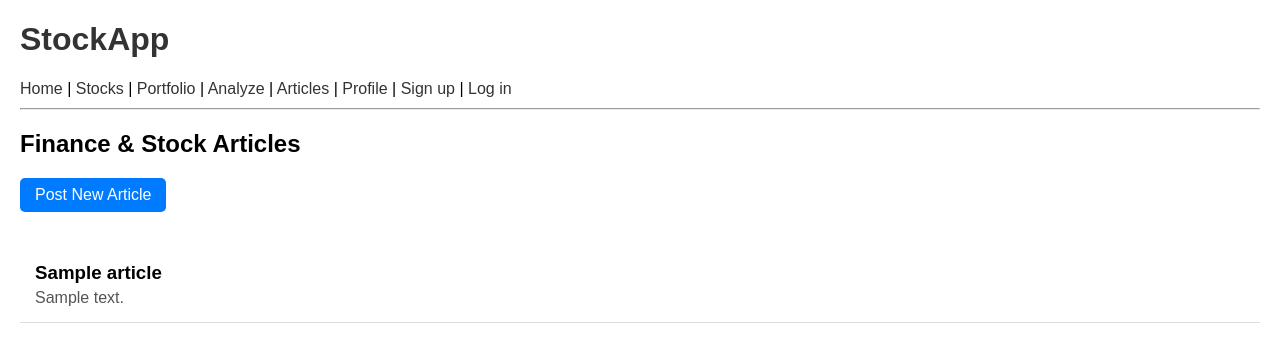
After one commit to Ritesh17rb/Stock-App, a Flask app: page /articles/ in a window 1280 px wide. The commit adds this page. Shown: the top 362 px of the page. Run offline with Flask 3, Linux system fonts and the light colour scheme; a database or web service that is not in the repository returns one stand-in record (values such as "Sample title").

Commit message:
Added the Article Feature

```diff
--- a/app.py
+++ b/app.py
@@ -4,6 +4,8 @@ from config import Config
 from blueprints.auth import auth
 from blueprints.profile import profile
 from blueprints.stocks import stocks
+from blueprints.articles import articles_bp
+
 import os
 
 def create_app():
@@ -14,6 +16,7 @@ def create_app():
     app.register_blueprint(auth)
     app.register_blueprint(profile)
     app.register_blueprint(stocks)
+    app.register_blueprint(articles_bp)
 
     @app.route("/")
     def index():
--- /dev/null
+++ b/blueprints/articles.py
@@ -0,0 +1,79 @@
+from flask import Blueprint, render_template, request, session, redirect, url_for, flash
+from models import create_article, get_articles, get_article_by_id, like_article, dislike_article, delete_article
+import os
+from werkzeug.utils import secure_filename
+
+articles_bp = Blueprint("articles", __name__, url_prefix="/articles")
+
+UPLOAD_FOLDER = "static/uploads"
+ALLOWED_EXTENSIONS = {"png", "jpg", "jpeg", "gif"}
+
+def allowed_file(filename):
+    return '.' in filename and filename.rsplit('.', 1)[1].lower() in ALLOWED_EXTENSIONS
+
+# --- List all articles ---
+@articles_bp.route("/")
+def list_articles():
+    articles = get_articles()
+    return render_template("articles.html", articles=articles)
+
+# --- Create new article ---
+@articles_bp.route("/create", methods=["GET", "POST"])
+def create():
+    if "user_id" not in session:
+        flash("Login required to post an article", "warning")
+        return redirect(url_for("auth.login"))
+
+    if request.method == "POST":
+        title = request.form.get("title")
+        content = request.form.get("content")
+        file = request.files.get("image")
+
+        image_url = None
+        if file and allowed_file(file.filename):
+            filename = secure_filename(file.filename)
+            filepath = os.path.join(UPLOAD_FOLDER, filename)
+            os.makedirs(UPLOAD_FOLDER, exist_ok=True)
+            file.save(filepath)
+            image_url = "/" + filepath.replace("\\", "/")
+
+        create_article(session["user_id"], title, content, image_url)
+        flash("Article posted successfully", "success")
+        return redirect(url_for("articles.list_articles"))
+
+    return render_template("create_article.html")
+
+# --- View single article ---
+@articles_bp.route("/<article_id>")
+def view(article_id):
+    article = get_article_by_id(article_id)
+    if not article:
+        flash("Article not found", "danger")
+        return redirect(url_for("articles.list_articles"))
+    return render_template("view_article.html", article=article)
+
+# --- Like an article ---
+@articles_bp.route("/like/<article_id>")
+def like(article_id):
+    like_article(article_id)
+    return redirect(url_for("articles.list_articles"))
+
+# --- Dislike an article ---
+@articles_bp.route("/dislike/<article_id>")
+def dislike(article_id):
+    dislike_article(article_id)
+    return redirect(url_for("articles.list_articles"))
+
+# --- Delete an article ---
+@articles_bp.route("/delete/<article_id>")
+def delete(article_id):
+    if "user_id" not in session:
+        flash("Login required", "warning")
+        return redirect(url_for("auth.login"))
+
+    result = delete_article(article_id, session["user_id"])
+    if result.deleted_count:
+        flash("Article deleted successfully", "success")
+    else:
+        flash("You can only delete your own article", "danger")
+    return redirect(url_for("articles.list_articles"))
--- a/models.py
+++ b/models.py
@@ -1,15 +1,17 @@
-# models.py
 from pymongo import MongoClient
 from bson.objectid import ObjectId
 from config import Config
 import os
+import datetime
 
 client = MongoClient(Config.MONGO_URI)
 db = client.get_default_database()
 
 users = db.users
 portfolios = db.portfolios
+articles_col = db.articles  # new collection
 
+# --- Users ---
 def create_user(doc):
     return users.insert_one(doc)
 
@@ -28,6 +30,7 @@ def update_user(_id, update_doc):
 def delete_user(_id):
     return users.delete_one({"_id": ObjectId(_id)})
 
+# --- Portfolio ---
 def get_portfolio(user_id):
     try:
         return portfolios.find_one({"user_id": ObjectId(user_id)})
@@ -36,3 +39,47 @@ def get_portfolio(user_id):
 
 def upsert_portfolio(user_id, doc):
     return portfolios.update_one({"user_id": ObjectId(user_id)}, {"$set": doc}, upsert=True)
+
+# --- Articles ---
+def create_article(user_id, title, content, image_url=None):
+    doc = {
+        "user_id": user_id,
+        "title": title,
+        "content": content,
+        "image_url": image_url,
+        "likes": 0,
+        "dislikes": 0,
+        "created_at": datetime.datetime.utcnow()
+    }
+    return articles_col.insert_one(doc)
+
+def get_articles():
+    return list(articles_col.find().sort("created_at", -1))
+
+def like_article(article_id):
+    return articles_col.update_one({"_id": ObjectId(article_id)}, {"$inc": {"likes": 1}})
+
+def dislike_article(article_id):
+    return articles_col.update_one({"_id": ObjectId(article_id)}, {"$inc": {"dislikes": 1}})
+
+def delete_article(article_id, user_id):
+    return articles_col.delete_one({"_id": ObjectId(article_id), "user_id": user_id})
+# --- Get single article by ID ---
+def get_article_by_id(article_id):
+    try:
+        article = articles_col.find_one({"_id": ObjectId(article_id)})
+        if not article:
+            return None
+
+        # Convert _id to string for Jinja URLs
+        article["_id_str"] = str(article["_id"])
+
+        # Fetch author's name
+        user = users.find_one({"_id": ObjectId(article["user_id"])})
+        article["author_name"] = user.get("name") if user else "Unknown"
+
+        # Ensure user_id is string
+        article["user_id"] = str(article["user_id"])
+        return article
+    except Exception:
+        return None
--- a/static/style.css
+++ b/static/style.css
@@ -76,3 +76,140 @@ table td, table th { padding: 6px 8px; border: 1px solid #ddd; }
 .news-content small {
     color: #777;
 }
+.articles-cards {
+  display: flex;
+  flex-wrap: wrap;
+  gap: 20px;
+  margin-top: 20px;
+}
+
+.article-card {
+  background: #fefefe;
+  border-radius: 10px;
+  padding: 15px;
+  width: 300px;
+  box-shadow: 0 4px 8px rgba(0,0,0,0.1);
+  transition: transform 0.2s, box-shadow 0.2s;
+}
+
+.article-card:hover {
+  transform: translateY(-5px);
+  box-shadow: 0 8px 16px rgba(0,0,0,0.2);
+}
+
+.article-image {
+  width: 100%;
+  height: 180px;         /* fixed height */
+  object-fit: cover;      /* crop without stretching */
+  border-radius: 8px;
+  margin-bottom: 10px;
+}
+
+.article-title {
+  font-size: 1.2em;
+  margin: 10px 0 5px;
+  font-weight: bold;
+}
+
+.article-content {
+  font-size: 0.95em;
+  line-height: 1.5;
+  color: #333;
+  margin-bottom: 10px;
+  max-height: 150px;     /* optional, truncate long content */
+  overflow: hidden;
+  text-overflow: ellipsis;
+}
+
+.article-meta {
+  display: block;
+  color: #666;
+  font-size: 0.85em;
+  margin-bottom: 10px;
+}
+
+.article-actions a {
+  text-decoration: none;
+  color: #007bff;
+  margin-right: 5px;
+}
+
+.article-actions a:hover {
+  text-decoration: underline;
+}
+
+.post-article-btn {
+  display: inline-block;
+  margin-bottom: 15px;
+  padding: 8px 15px;
+  background: #007bff;
+  color: #fff;
+  border-radius: 5px;
+  text-decoration: none;
+}
+
+.post-article-btn:hover {
+  background: #0056b3;
+}
+.articles-list {
+  list-style: none;
+  padding: 0;
+  margin: 20px 0;
+}
+
+.article-preview {
+  padding: 15px;
+  border-bottom: 1px solid #ddd;
+}
+
+.article-preview h3 {
+  margin: 0 0 5px;
+}
+
+.article-preview p {
+  margin: 0;
+  color: #555;
+}
+
+.article-preview a {
+  text-decoration: none;
+  color: inherit;
+}
+
+.article-preview a:hover h3 {
+  color: #007bff;
+}
+
+.full-article img.article-image {
+  width: 100%;
+  max-height: 400px;
+  object-fit: cover;
+  margin-bottom: 15px;
+}
+
+.full-article p {
+  line-height: 1.6;
+  font-size: 1em;
+  margin-bottom: 15px;
+}
+
+.article-actions a {
+  text-decoration: none;
+  color: #007bff;
+  margin-right: 10px;
+}
+
+.article-actions a:hover {
+  text-decoration: underline;
+}
+
+.back-link {
+  display: inline-block;
+  margin-top: 20px;
+  text-decoration: none;
+  color: #555;
+}
+
+.back-link:hover {
+  color: #007bff;
+}
--- /dev/null
+++ b/templates/articles.html
@@ -0,0 +1,16 @@
+{% extends "base.html" %}
+{% block content %}
+<h2>Finance & Stock Articles</h2>
+<a href="{{ url_for('articles.create') }}" class="post-article-btn">Post New Article</a>
+
+<ul class="articles-list">
+  {% for article in articles %}
+    <li class="article-preview">
+      <a href="{{ url_for('articles.view', article_id=article._id) }}">
+        <h3>{{ article.title }}</h3>
+        <p>{{ article.content[:100] }}{% if article.content|length > 100 %}...{% endif %}</p>
+      </a>
+    </li>
+  {% endfor %}
+</ul>
+{% endblock %}
--- a/templates/base.html
+++ b/templates/base.html
@@ -13,6 +13,8 @@
       <a href="/stocks">Stocks</a> |
       <a href="/portfolio">Portfolio</a> |
       <a href="/analyze">Analyze</a> |
+        <a href="/articles">Articles</a> |
+
       <a href="/profile">Profile</a> |
       {% if session.get('user_id') %}
         <a href="/logout">Logout</a>
```
Also changed, not shown: templates/create_article.html (added, +13 -0 lines), templates/view_article.html (added, +24 -0 lines), static/uploads/Elon_Musk_54816836217_cropped.jpg (added), static/uploads/pexels-energepic-com-27411-159888.jpg (added).
